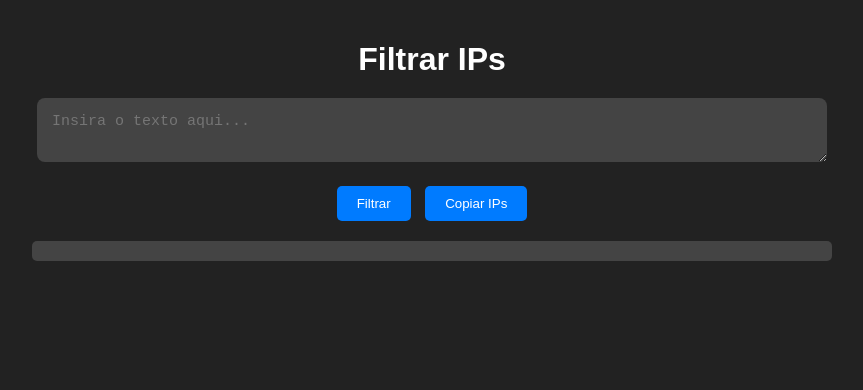
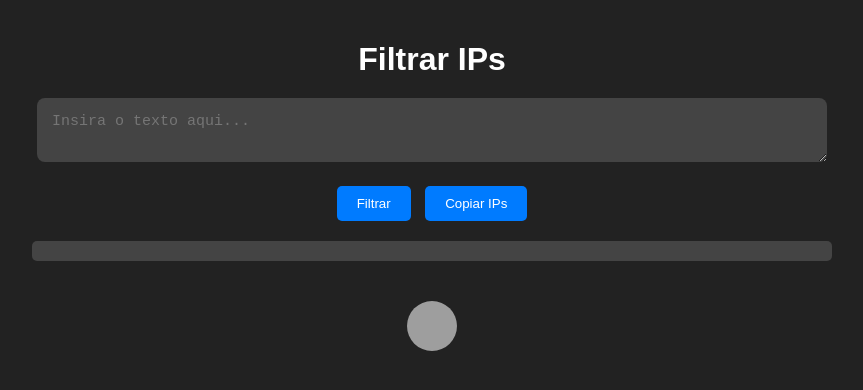
Before and after one commit to jalisonsousa/FiltraIPS, a plain HTML site: page index.html in a window 1280 px wide. Shown: the whole page, without its empty margins (208-1071 px from the left). Drawn offline with Linux system fonts and the light colour scheme; grey boxes are pictures that could not be loaded.

Commit message:
Update index.html

```diff
--- a/index.html
+++ b/index.html
@@ -19,9 +19,12 @@
         <div id="copied-msg" class="copied-msg"></div>
         <div id="filtered-msg" class="filtered-msg"></div>
         <div id="invalid-msg" class="invalid-msg"></div>
-
     </div>
-
+    <div class="footer">
+        <a href="https://github.com/jalisonsousa">
+        <img src="https://jalisonbr.com/img/jalisonbrLogo.jpg" alt="JalisonSousa" class="footer-image" />
+        </a>
+    </div>
     <script src="script.js"></script>
 </body>
 </html>
```
